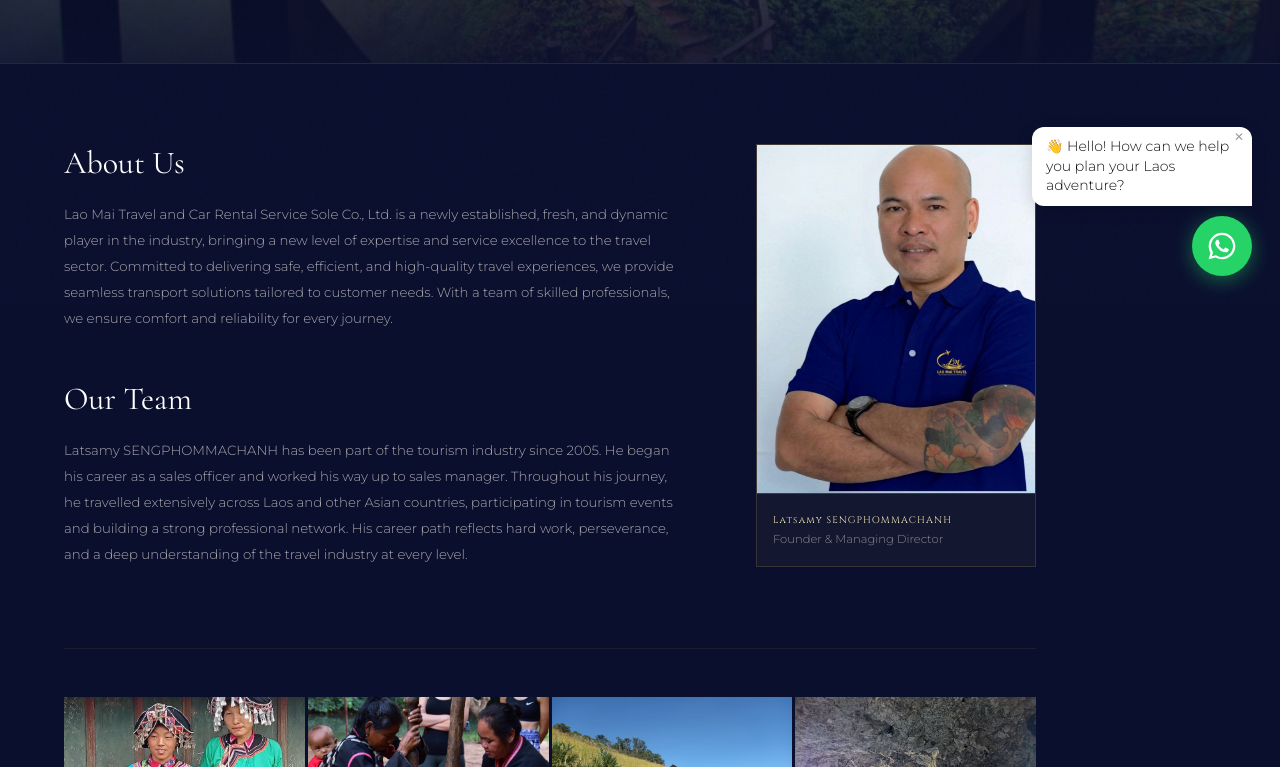
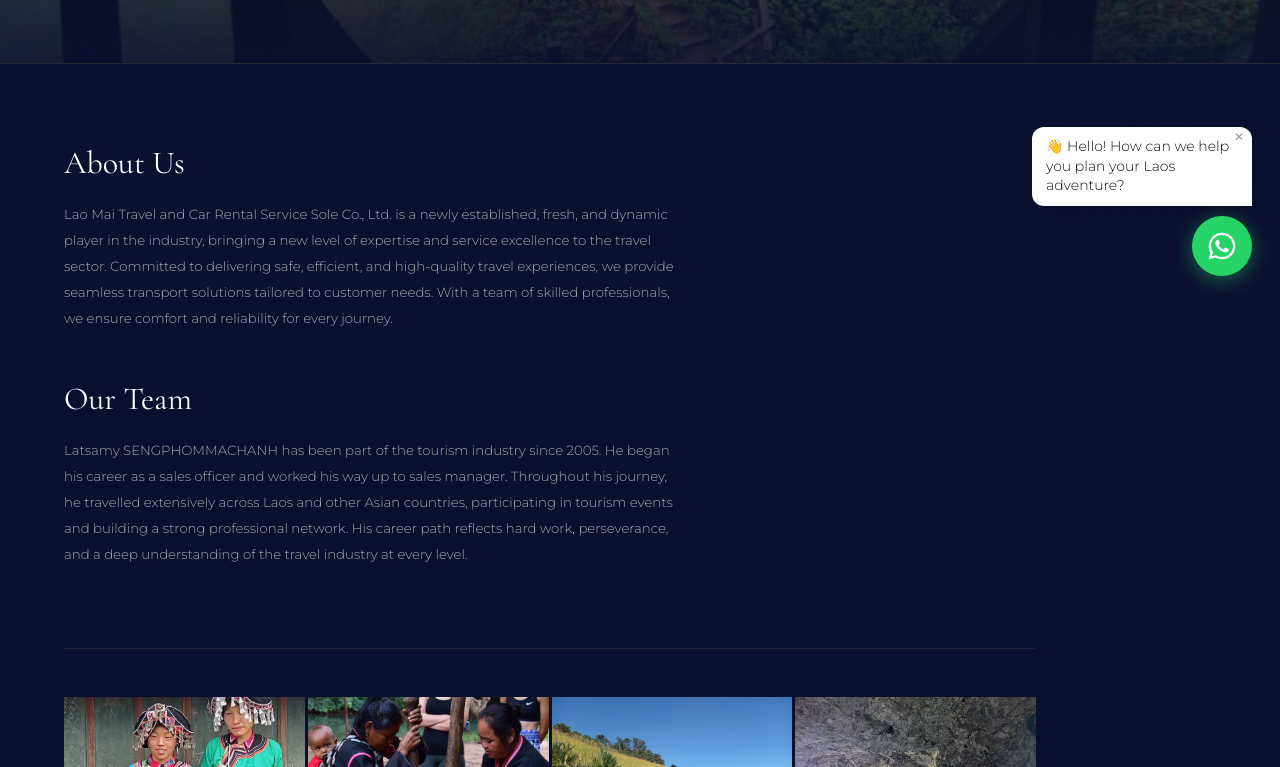
Before and after one commit to maxonreid/lao-mai-travel, a Next.js app: page /en/company-profile in a window 1280 px wide. Shown: the part 496-1263 px from the top of the page. Built offline with nearby package versions, Linux system fonts and the light colour scheme.

Commit message:
founder card component

```diff
--- a/app/[locale]/company-profile/company-profile.module.css
+++ b/app/[locale]/company-profile/company-profile.module.css
@@ -123,47 +123,6 @@
   border-bottom: 1px solid rgba(201, 168, 76, 0.1);
 }
 
-.founderCard {
-  position: sticky;
-  top: 7rem;
-  display: flex;
-  flex-direction: column;
-  gap: 0;
-}
-
-.founderImgWrap {
-  position: relative;
-  width: 100%;
-  aspect-ratio: 4 / 5;
-  border: 1px solid rgba(201, 168, 76, 0.3);
-  overflow: hidden;
-}
-
-.founderImg {
-  object-fit: cover;
-}
-
-.founderInfo {
-  padding: 1.25rem 1rem;
-  background: rgba(201, 168, 76, 0.05);
-  border: 1px solid rgba(201, 168, 76, 0.2);
-  border-top: none;
-  display: flex;
-  flex-direction: column;
-  gap: 0.3rem;
-}
-
-.founderName {
-  font-family: 'Cinzel', serif;
-  font-size: 0.6rem;
-  letter-spacing: 0.12em;
-  color: var(--gold-pale);
-}
-
-.founderRole {
-  font-size: 0.72rem;
-  opacity: 0.5;
-}
 
 /* ── Mission & Vision ── */
 .mvSection {
@@ -416,12 +375,7 @@
     gap: 3rem;
   }
 
-  .founderCard {
-    position: static;
-    max-width: 280px;
-  }
-
-  .mvSection {
+.mvSection {
     grid-template-columns: 1fr;
   }
 
--- a/app/[locale]/company-profile/page.tsx
+++ b/app/[locale]/company-profile/page.tsx
@@ -3,6 +3,7 @@ import type { Metadata } from 'next'
 import { useTranslations } from 'next-intl'
 import Nav    from '@/components/Nav/Nav'
 import Footer from '@/components/Footer/Footer'
+import FounderCard from '@/components/FounderCard/FounderCard'
 import { CONTACT } from '@/lib/contact'
 import styles from './company-profile.module.css'
 
@@ -70,21 +71,9 @@ export default function CompanyProfilePage() {
               <p className={styles.text}>{t('founderBio')}</p>
             </div>
 
-            <div className={styles.founderCard}>
-              <div className={styles.founderImgWrap}>
-                <Image
-                  src="/img/about/mr-lath-founder.jpeg"
-                  alt="Latsamy SENGPHOMMACHANH — Founder & Managing Director"
-                  fill
-                  className={styles.founderImg}
-                  sizes="(max-width: 768px) 80vw, 300px"
-                />
-              </div>
-              <div className={styles.founderInfo}>
-                <span className={styles.founderName}>{t('founderName')}</span>
-                <span className={styles.founderRole}>{t('founderRole')}</span>
-              </div>
-            </div>
+            {/* FOnuder Card Picture */}
+            {/* <FounderCard variant="full" name={t('founderName')} role={t('founderRole')} /> */}
+
           </section>
 
           {/* ── Photo Strip ── */}
--- /dev/null
+++ b/components/FounderCard/FounderCard.tsx
@@ -0,0 +1,47 @@
+import Image from 'next/image'
+import styles from './FounderCard.module.css'
+
+interface Props {
+  variant: 'compact' | 'full'
+  name?: string
+  role?: string
+}
+
+export default function FounderCard({
+  variant,
+  name = 'Latsamy SENGPHOMMACHANH',
+  role = 'Founder & Managing Director',
+}: Props) {
+  if (variant === 'compact') {
+    return (
+      <div className={styles.compact}>
+        <Image
+          src="/img/about/mr-lath-founder.jpeg"
+          alt="Founder Mr. Lath"
+          fill
+          className={styles.img}
+          sizes="(max-width: 640px) 45vw, 180px"
+        />
+        <span className={styles.founderLabel}>{name} · Founder</span>
+      </div>
+    )
+  }
+
+  return (
+    <div className={styles.full}>
+      <div className={styles.imgWrap}>
+        <Image
+          src="/img/about/mr-lath-founder.jpeg"
+          alt="Latsamy SENGPHOMMACHANH — Founder & Managing Director"
+          fill
+          className={styles.img}
+          sizes="(max-width: 768px) 80vw, 300px"
+        />
+      </div>
+      <div className={styles.info}>
+        <span className={styles.name}>{name}</span>
+        <span className={styles.role}>{role}</span>
+      </div>
+    </div>
+  )
+}
```
Also changed, not shown: components/About/About.module.css (+0 -25 lines), components/About/About.tsx (+5 -11 lines), components/FounderCard/FounderCard.module.css (added, +75 -0 lines).
